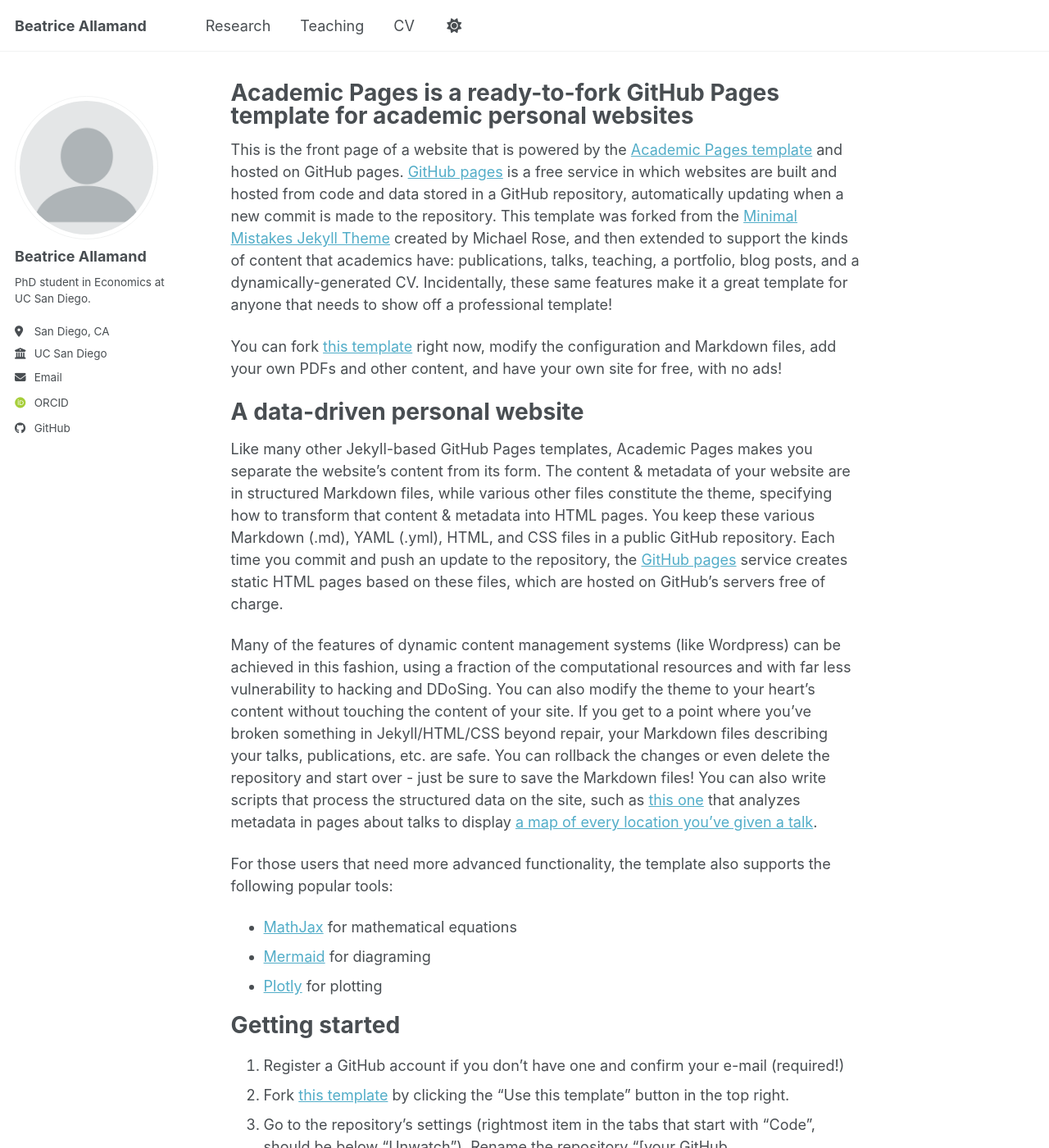
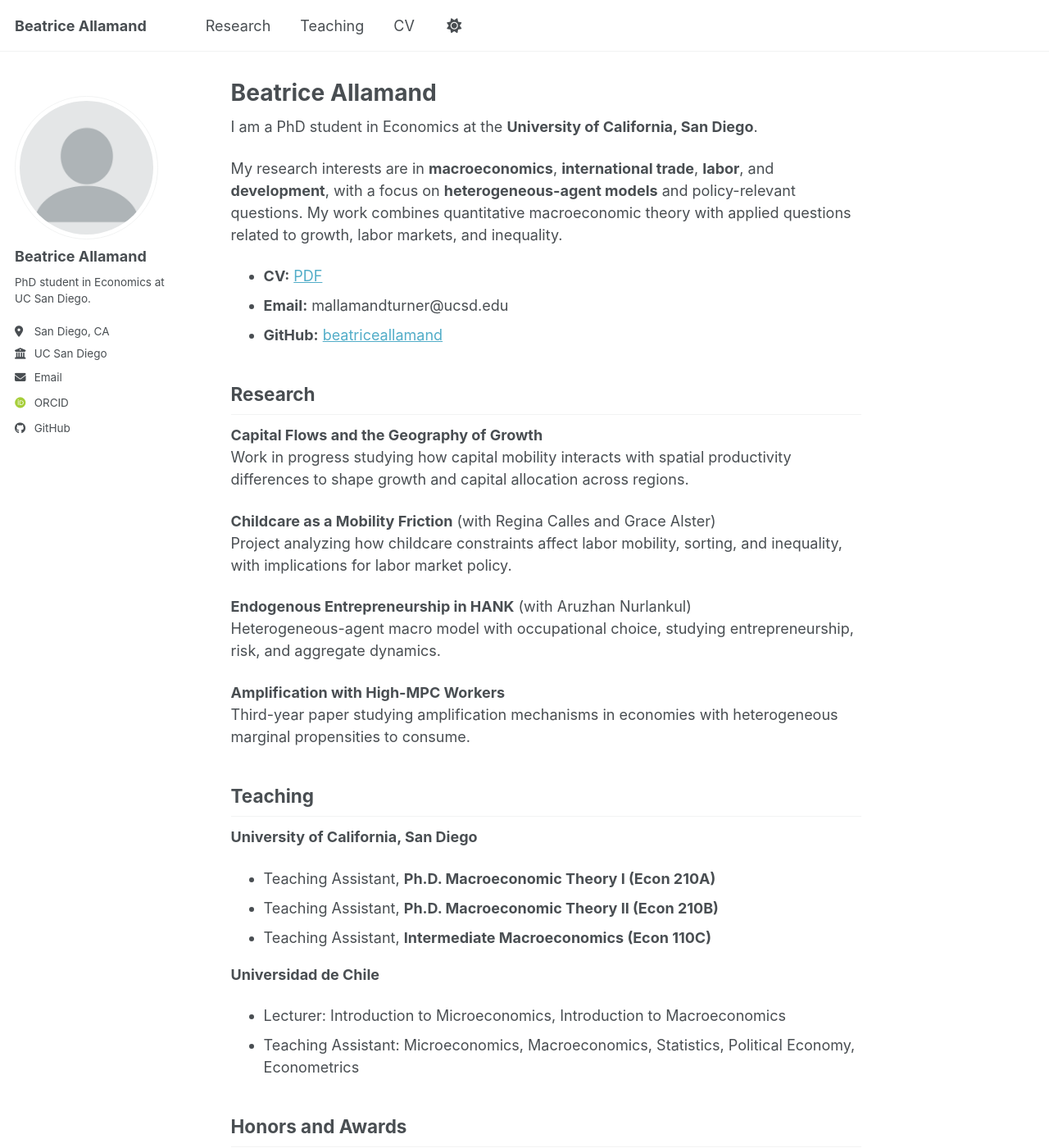
Before and after one commit to beatriceallamand/beatriceallamand.github.io, a Jekyll site: the page built from _pages/about.md, in a window 1280 px wide and 1400 px high. Shown: the whole window at 82% size. Built offline with Jekyll 4.4.1, drawn with Linux system fonts in a browser that asks for light colours; some web fonts are replaced; a script bundle is joined from its source files by our own code; library files that are not in the unit come from our copies; some of the changed text lies outside the part shown.

Commit message:
Revise about page with personal details
Updated the title and personal information on the about page.

```diff
--- a/_pages/about.md
+++ b/_pages/about.md
@@ -1,56 +1,54 @@
 ---
 permalink: /
-title: "Academic Pages is a ready-to-fork GitHub Pages template for academic personal websites"
+title: "Beatrice Allamand"
 author_profile: true
 redirect_from:
   - /about/
   - /about.html
 ---
 
-This is the front page of a website that is powered by the [Academic Pages template](https://github.com/academicpages/academicpages.github.io) and hosted on GitHub pages. [GitHub pages](https://pages.github.com) is a free service in which websites are built and hosted from code and data stored in a GitHub repository, automatically updating when a new commit is made to the repository. This template was forked from the [Minimal Mistakes Jekyll Theme](https://mmistakes.github.io/minimal-mistakes/) created by Michael Rose, and then extended to support the kinds of content that academics have: publications, talks, teaching, a portfolio, blog posts, and a dynamically-generated CV. Incidentally, these same features make it a great template for anyone that needs to show off a professional template!
+I am a PhD student in Economics at the **University of California, San Diego**.
 
- You can fork [this template](https://github.com/academicpages/academicpages.github.io) right now, modify the configuration and Markdown files, add your own PDFs and other content, and have your own site for free, with no ads!
+My research interests are in **macroeconomics**, **international trade**, **labor**, and **development**, with a focus on **heterogeneous-agent models** and policy-relevant questions. My work combines quantitative macroeconomic theory with applied questions related to growth, labor markets, and inequality.
 
-A data-driven personal website
-======
-Like many other Jekyll-based GitHub Pages templates, Academic Pages makes you separate the website's content from its form. The content & metadata of your website are in structured Markdown files, while various other files constitute the theme, specifying how to transform that content & metadata into HTML pages. You keep these various Markdown (.md), YAML (.yml), HTML, and CSS files in a public GitHub repository. Each time you commit and push an update to the repository, the [GitHub pages](https://pages.github.com/) service creates static HTML pages based on these files, which are hosted on GitHub's servers free of charge.
+- **CV:** [PDF](/files/cv.pdf)
+- **Email:** mallamandturner@ucsd.edu
+- **GitHub:** [beatriceallamand](https://github.com/beatriceallamand)
 
-Many of the features of dynamic content management systems (like Wordpress) can be achieved in this fashion, using a fraction of the computational resources and with far less vulnerability to hacking and DDoSing. You can also modify the theme to your heart's content without touching the content of your site. If you get to a point where you've broken something in Jekyll/HTML/CSS beyond repair, your Markdown files describing your talks, publications, etc. are safe. You can rollback the changes or even delete the repository and start over - just be sure to save the Markdown files! You can also write scripts that process the structured data on the site, such as [this one](https://github.com/academicpages/academicpages.github.io/blob/master/talkmap.ipynb) that analyzes metadata in pages about talks to display [a map of every location you've given a talk](https://academicpages.github.io/talkmap.html).
+## Research
 
-For those users that need more advanced functionality, the template also supports the following popular tools:
-- [MathJax](https://www.mathjax.org/) for mathematical equations
-- [Mermaid](https://mermaid.js.org/) for diagraming
-- [Plotly](https://plotly.com/javascript/) for plotting
+**Capital Flows and the Geography of Growth**
+Work in progress studying how capital mobility interacts with spatial productivity differences to shape growth and capital allocation across regions.
 
-Getting started
-======
-1. Register a GitHub account if you don't have one and confirm your e-mail (required!)
-1. Fork [this template](https://github.com/academicpages/academicpages.github.io) by clicking the "Use this template" button in the top right.
-1. Go to the repository's settings (rightmost item in the tabs that start with "Code", should be below "Unwatch"). Rename the repository "[your GitHub username].github.io", which will also be your website's URL.
-1. Set site-wide configuration and create content & metadata (see below -- also see [this set of diffs](https://archive.is/3TPas) showing what files were changed to set up [an example site](https://getorg-testacct.github.io) for a user with the username "getorg-testacct")
-1. Upload any files (like PDFs, .zip files, etc.) to the files/ directory. They will appear at https://[your GitHub username].github.io/files/example.pdf.
-1. Check status by going to the repository settings, in the "GitHub pages" section
+**Childcare as a Mobility Friction** (with Regina Calles and Grace Alster)
+Project analyzing how childcare constraints affect labor mobility, sorting, and inequality, with implications for labor market policy.
 
-Site-wide configuration
-------
-The main configuration file for the site is in the base directory in [_config.yml](https://github.com/academicpages/academicpages.github.io/blob/master/_config.yml), which defines the content in the sidebars and other site-wide features. You will need to replace the default variables with ones about yourself and your site's github repository. The configuration file for the top menu is in [_data/navigation.yml](https://github.com/academicpages/academicpages.github.io/blob/master/_data/navigation.yml). For example, if you don't have a portfolio or blog posts, you can remove those items from that navigation.yml file to remove them from the header.
+**Endogenous Entrepreneurship in HANK** (with Aruzhan Nurlankul)
+Heterogeneous-agent macro model with occupational choice, studying entrepreneurship, risk, and aggregate dynamics.
 
-Create content & metadata
-------
-For site content, there is one Markdown file for each type of content, which are stored in directories like _publications, _talks, _posts, _teaching, or _pages. For example, each talk is a Markdown file in the [_talks directory](https://github.com/academicpages/academicpages.github.io/tree/master/_talks). At the top of each Markdown file is structured data in YAML about the talk, which the theme will parse to do lots of cool stuff. The same structured data about a talk is used to generate the list of talks on the [Talks page](https://academicpages.github.io/talks), each [individual page](https://academicpages.github.io/talks/2012-03-01-talk-1) for specific talks, the talks section for the [CV page](https://academicpages.github.io/cv), and the [map of places you've given a talk](https://academicpages.github.io/talkmap.html) (if you run this [python file](https://github.com/academicpages/academicpages.github.io/blob/master/talkmap.py) or [Jupyter notebook](https://github.com/academicpages/academicpages.github.io/blob/master/talkmap.ipynb), which creates the HTML for the map based on the contents of the _talks directory).
+**Amplification with High-MPC Workers**
+Third-year paper studying amplification mechanisms in economies with heterogeneous marginal propensities to consume.
 
-**Markdown generator**
+## Teaching
 
-The repository includes [a set of Jupyter notebooks](https://github.com/academicpages/academicpages.github.io/tree/master/markdown_generator
-) that converts a CSV containing structured data about talks or presentations into individual Markdown files that will be properly formatted for the Academic Pages template. The sample CSVs in that directory are the ones I used to create my own personal website at stuartgeiger.com. My usual workflow is that I keep a spreadsheet of my publications and talks, then run the code in these notebooks to generate the Markdown files, then commit and push them to the GitHub repository.
+**University of California, San Diego**
+- Teaching Assistant, **Ph.D. Macroeconomic Theory I (Econ 210A)**
+- Teaching Assistant, **Ph.D. Macroeconomic Theory II (Econ 210B)**
+- Teaching Assistant, **Intermediate Macroeconomics (Econ 110C)**
 
-How to edit your site's GitHub repository
-------
-Many people use a git client to create files on their local computer and then push them to GitHub's servers. If you are not familiar with git, you can directly edit these configuration and Markdown files directly in the github.com interface. Navigate to a file (like [this one](https://github.com/academicpages/academicpages.github.io/blob/master/_talks/2012-03-01-talk-1.md) and click the pencil icon in the top right of the content preview (to the right of the "Raw | Blame | History" buttons). You can delete a file by clicking the trashcan icon to the right of the pencil icon. You can also create new files or upload files by navigating to a directory and clicking the "Create new file" or "Upload files" buttons.
+**Universidad de Chile**
+- Lecturer: Introduction to Microeconomics, Introduction to Macroeconomics
+- Teaching Assistant: Microeconomics, Macroeconomics, Statistics, Political Economy, Econometrics
 
-Example: editing a Markdown file for a talk
-![Editing a Markdown file for a talk](/images/editing-talk.png)
+## Honors and Awards
 
-For more info
-------
-More info about configuring Academic Pages can be found in [the guide](https://academicpages.github.io/markdown/), the [growing wiki](https://github.com/academicpages/academicpages.github.io/wiki), and you can always [ask a question on GitHub](https://github.com/academicpages/academicpages.github.io/discussions). The [guides for the Minimal Mistakes theme](https://mmistakes.github.io/minimal-mistakes/docs/configuration/) (which this theme was forked from) might also be helpful.
+- TA Excellence Award, UC San Diego (2025)
+- Accepted Participant, NBER Workshop on Heterogeneous Agent Macro (2025)
+- Summer Research Fellowship, UC San Diego (2023, 2024)
+- Regents Fellowship, UC San Diego (2023)
+- Young Researcher DESOC Fellowship (2021)
+
+## Contact
+
+You can reach me at **mallamandturner@ucsd.edu**.
+My CV is available [here](/files/cv.pdf).
```
